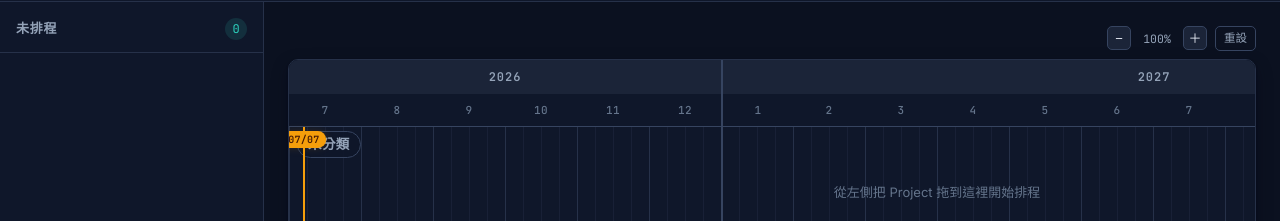
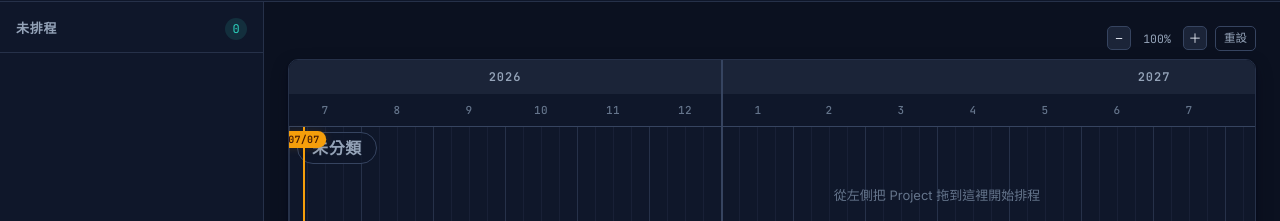
Before and after one commit to zack-liao/project-roadmap, a Vue app: page / in a window 1280 px wide. Shown: the part 61-282 px from the top of the page. Built offline with nearby package versions, Linux system fonts and the light colour scheme.

Commit message:
style: band name chips at 16px bold, header 40px
Co-Authored-By: Claude Fable 5 <noreply@anthropic.com>

```diff
--- a/src/components/Timeline.vue
+++ b/src/components/Timeline.vue
@@ -390,11 +390,11 @@ defineExpose({ trackEl, monthWidth })
 .band-name {
   position: sticky; left: 8px;
   display: inline-block;
-  margin: 4px 0 0 8px; padding: 2px 10px;
+  margin: 5px 0 0 8px; padding: 3px 14px;
   border: 1px solid var(--border-strong); border-radius: 999px;
   background: color-mix(in srgb, var(--surface) 85%, transparent);
   color: var(--muted);
-  font: inherit; font-size: 13.5px; font-weight: 650; letter-spacing: .03em;
+  font: inherit; font-size: 16px; font-weight: 700; letter-spacing: .04em;
   pointer-events: auto;
   z-index: 5;
 }
--- a/src/constants.js
+++ b/src/constants.js
@@ -22,4 +22,4 @@ export const MIN_DURATION = SNAP        // 橫條最短長度
 export const LANE_HEIGHT = 44
 
 // 每個 swimlane 帶頂部的標題列高度（放類別名 chip，bar 不會進入這區）
-export const BAND_HEADER = 34
+export const BAND_HEADER = 40
```
